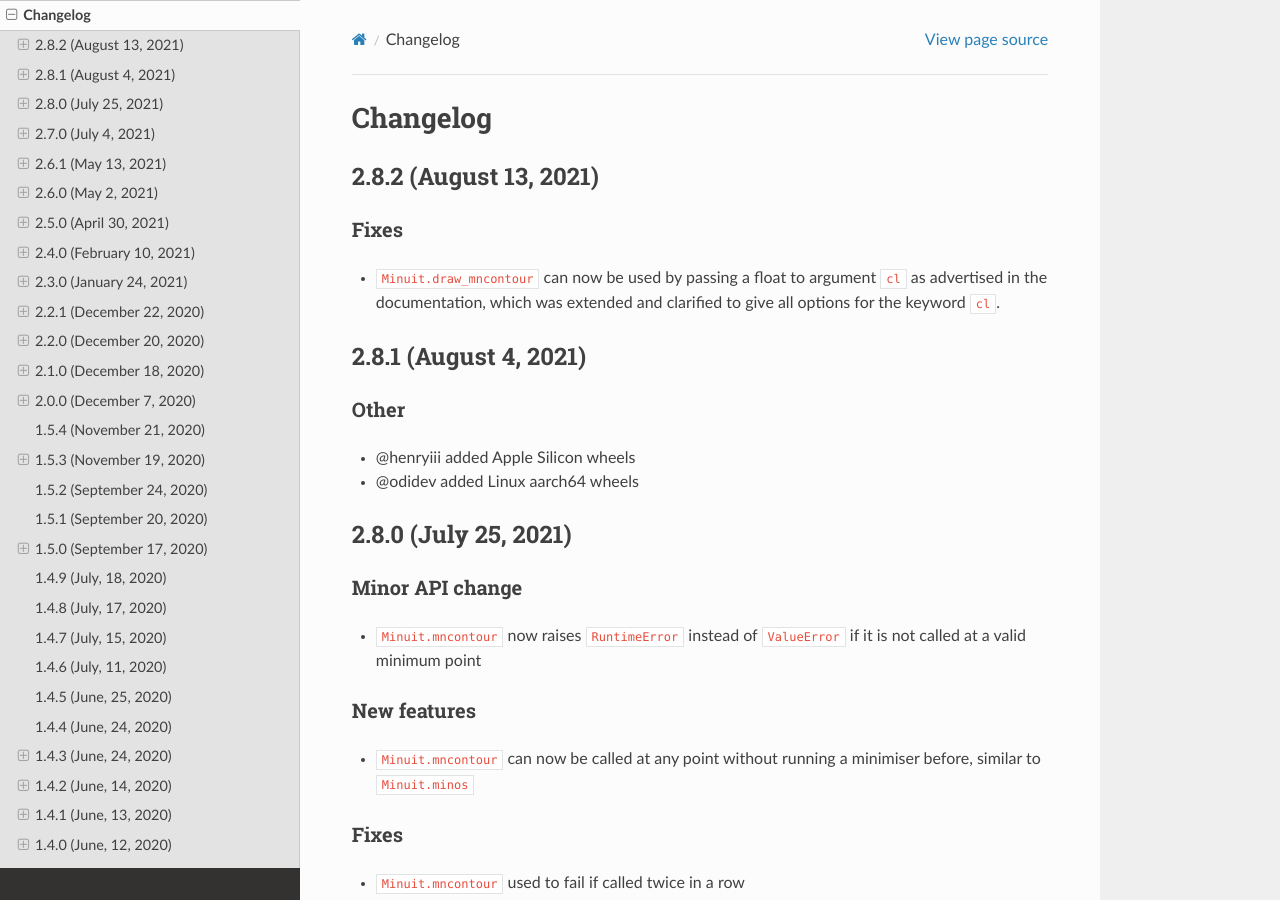
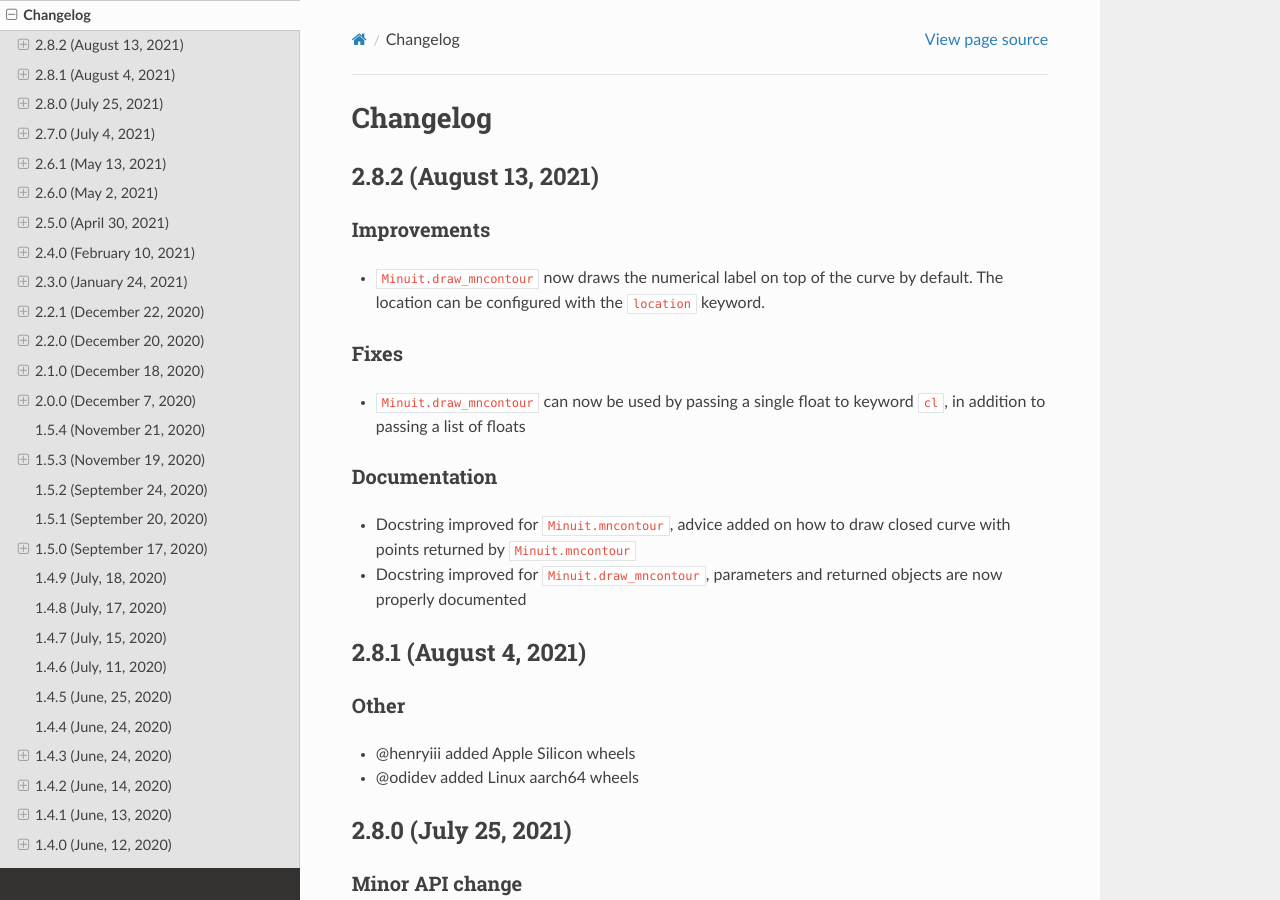
Before and after one commit to scikit-hep/iminuit, a Sphinx documentation site: the page built from doc/changelog.rst, in a window 1280 px wide and 900 px high. Built offline with Sphinx 7.4.7 and the Read the Docs theme 2.0.0, drawn with Linux system fonts in a browser that asks for light colours.

Commit message:
added changelog

```diff
--- a/doc/changelog.rst
+++ b/doc/changelog.rst
@@ -8,11 +8,22 @@ Changelog
 2.8.2 (August 13, 2021)
 ----------------------
 
+Improvements
+~~~~~~~~~~~~
+- ``Minuit.draw_mncontour`` now draws the numerical label on top of the curve by
+  default. The location can be configured with the ``location`` keyword.
+
 Fixes
 ~~~~~
-- ``Minuit.draw_mncontour`` can now be used by passing a float to argument ``cl`` as
-  advertised in the documentation, which was extended and clarified to give all options
-  for the keyword ``cl``.
+- ``Minuit.draw_mncontour`` can now be used by passing a single float to keyword ``cl``,
+  in addition to passing a list of floats
+
+Documentation
+~~~~~~~~~~~~~
+- Docstring improved for ``Minuit.mncontour``, advice added on how to draw closed curve
+  with points returned by ``Minuit.mncontour``
+- Docstring improved for ``Minuit.draw_mncontour``, parameters and returned objects are
+  now properly documented
 
 2.8.1 (August 4, 2021)
 ----------------------
```
Also changed, not shown: 1 other file.
